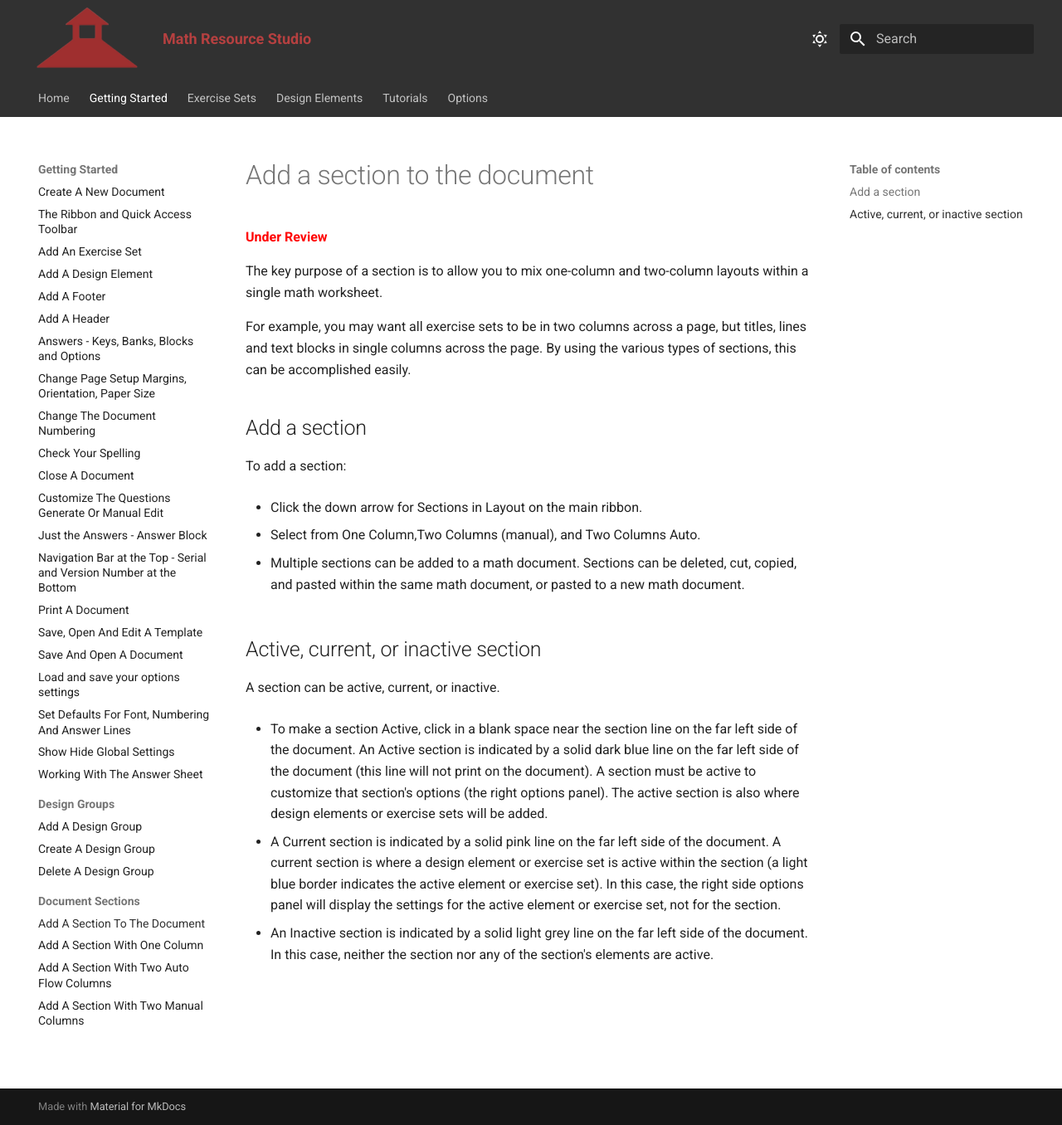
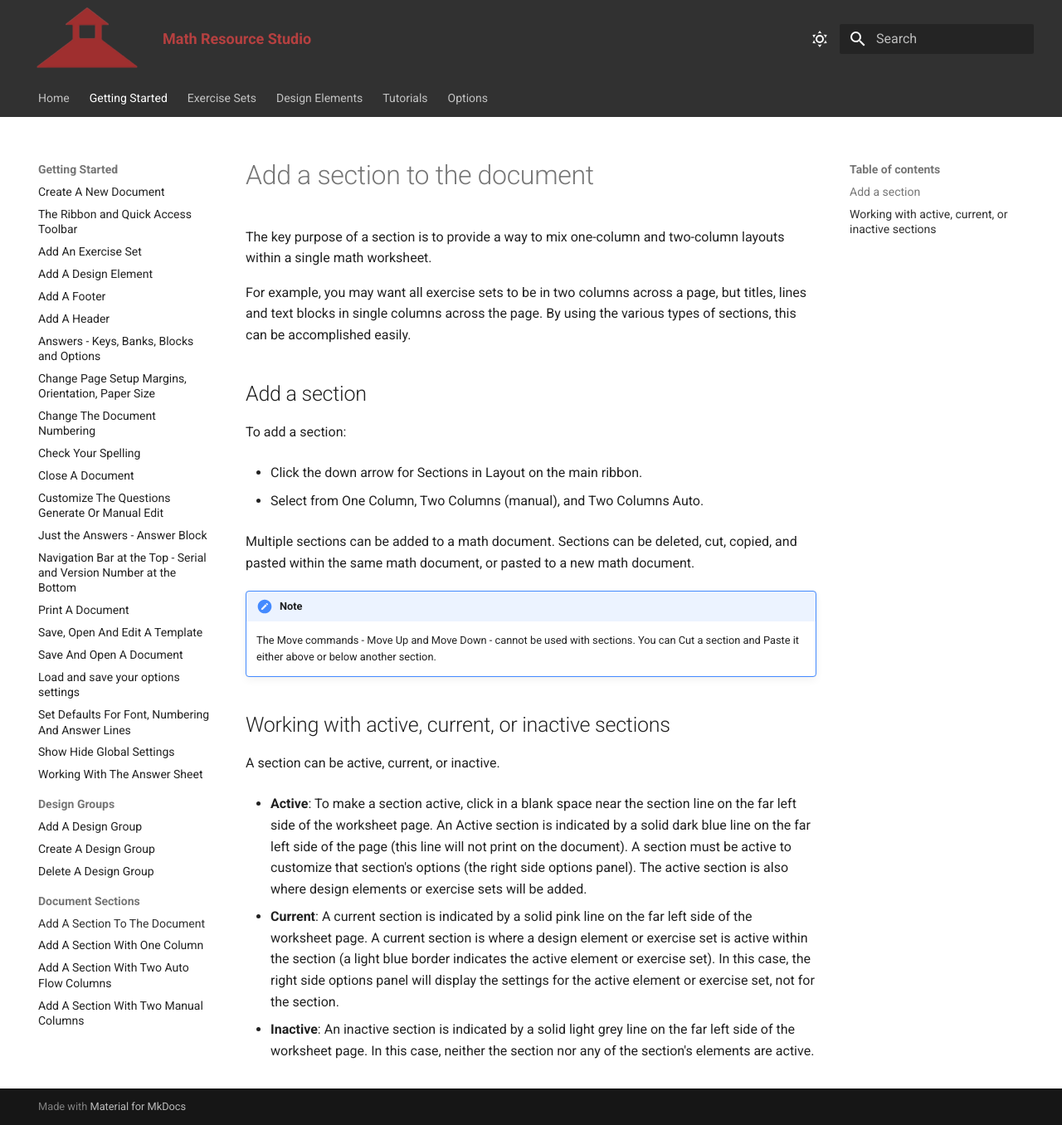
Before and after one commit to rdinch/MathResourceStudio-Help, an MkDocs documentation site: the page built from docs/getting-started/document_sections/add-a-section-to-the-document.md, in a window 1280 px wide and 1356 px high. Shown: the whole window at 83% size. Built offline with MkDocs 1.6.1 and Material for MkDocs 9.7.7, drawn with Linux system fonts in a browser that asks for light colours.

Commit message:
Improve section docs clarity and content
Remove 'Under Review' banner, reword intro, fix list formatting, add note about Move commands limitation, rename heading to 'Working with active, current, or inactive sections', and reformat active/current/inactive descriptions with bold labels for easier scanning.

```diff
--- a/docs/getting-started/document_sections/add-a-section-to-the-document.md
+++ b/docs/getting-started/document_sections/add-a-section-to-the-document.md
@@ -1,8 +1,6 @@
 # Add a section to the document
 
-<p style="color: red; font-weight: bold;">Under Review</p>
-
-The key purpose of a section is to allow you to mix one-column and two-column layouts within a single math worksheet.
+The key purpose of a section is to provide a way to mix one-column and two-column layouts within a single math worksheet.
 
 For example, you may want all exercise sets to be in two columns across a page, but titles, lines and text blocks in single columns across the page. By using the various types of sections, this can be accomplished easily.
 
@@ -12,16 +10,19 @@ To add a section:
 
 - Click the down arrow for Sections in Layout on the main ribbon.
 
-- Select from One Column,Two Columns (manual), and Two Columns Auto.
+- Select from One Column, Two Columns (manual), and Two Columns Auto.
 
-- Multiple sections can be added to a math document. Sections can be deleted, cut, copied, and pasted within the same math document, or pasted to a new math document.
+Multiple sections can be added to a math document. Sections can be deleted, cut, copied, and pasted within the same math document, or pasted to a new math document.
 
-## Active, current, or inactive section
+!!! note
+    The Move commands - Move Up and Move Down - cannot be used with sections. You can Cut a section and Paste it either above or below another section.
+
+## Working with active, current, or inactive sections
 
 A section can be active, current, or inactive.
 
-- To make a section Active, click in a blank space near the section line on the far left side of the document. An Active section is indicated by a solid dark blue line on the far left side of the document (this line will not print on the document). A section must be active to customize that section's options (the right options panel). The active section is also where design elements or exercise sets will be added.
+- **Active**: To make a section active, click in a blank space near the section line on the far left side of the worksheet page. An Active section is indicated by a solid dark blue line on the far left side of the page (this line will not print on the document). A section must be active to customize that section's options (the right side options panel). The active section is also where design elements or exercise sets will be added.
 
-- A Current section is indicated by a solid pink line on the far left side of the document. A current section is where a design element or exercise set is active within the section (a light blue border indicates the active element or exercise set). In this case, the right side options panel will display the settings for the active element or exercise set, not for the section.
+- **Current**: A current section is indicated by a solid pink line on the far left side of the worksheet page. A current section is where a design element or exercise set is active within the section (a light blue border indicates the active element or exercise set). In this case, the right side options panel will display the settings for the active element or exercise set, not for the section.
 
-- An Inactive section is indicated by a solid light grey line on the far left side of the document. In this case, neither the section nor any of the section's elements are active.
+- **Inactive**: An inactive section is indicated by a solid light grey line on the far left side of the worksheet page. In this case, neither the section nor any of the section's elements are active.
```
